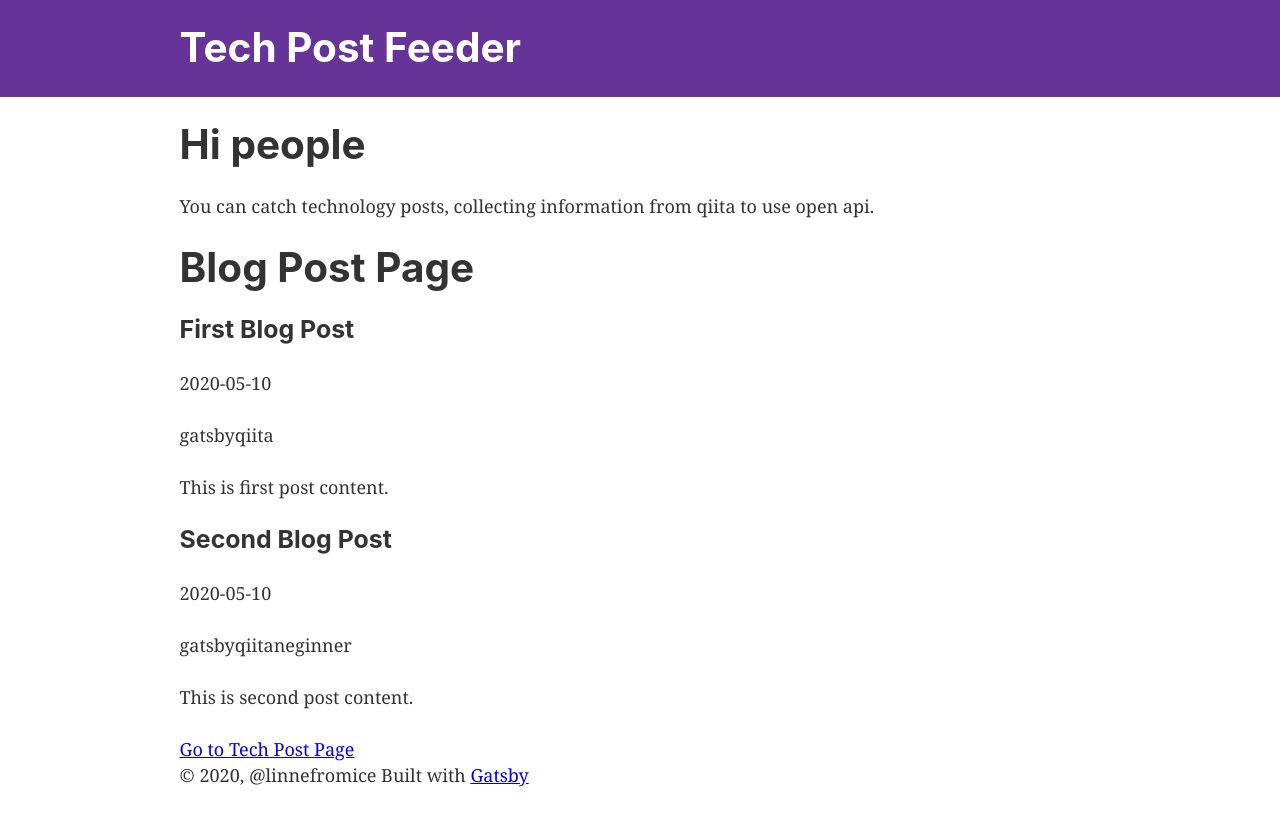
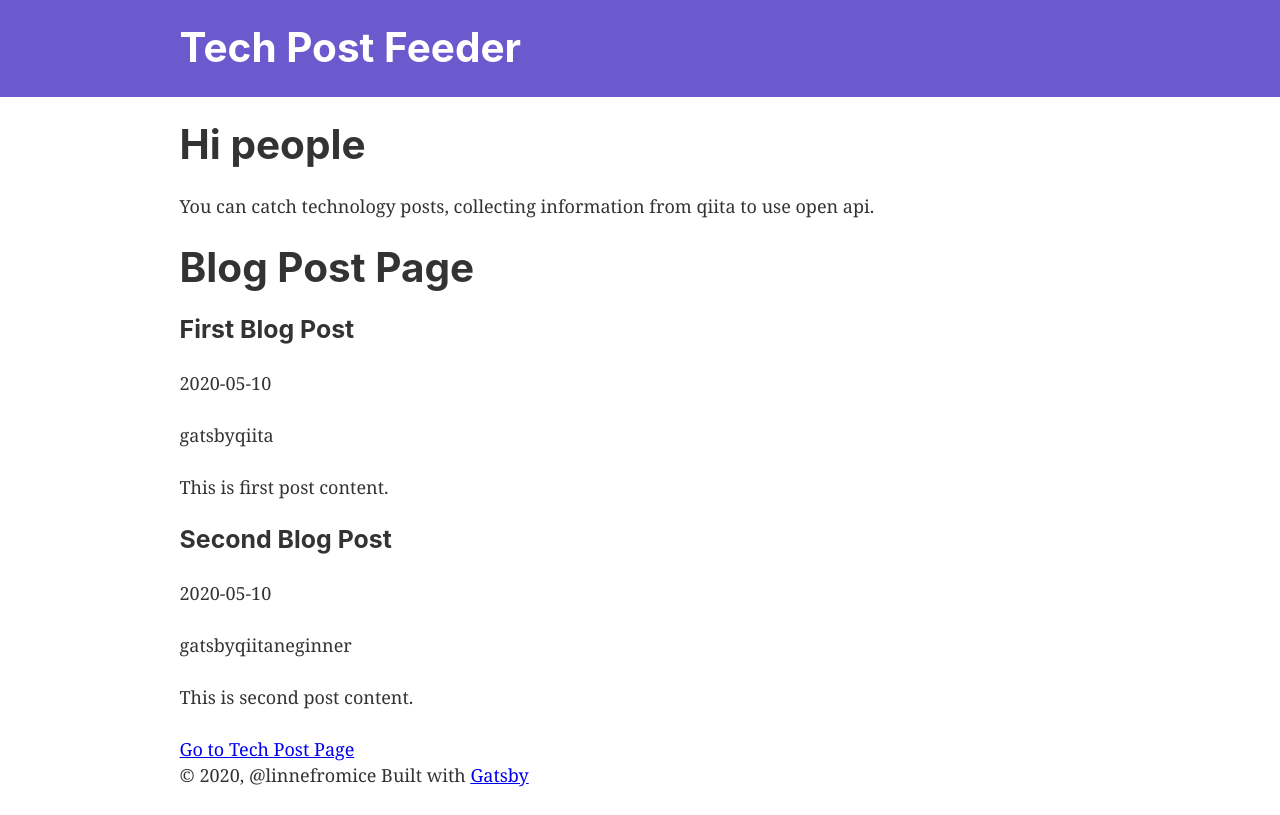
Before and after one commit to linnefromice/techpost_feeder_practice, a Gatsby site in the folder version_gatsby_qiita/: page / in a window 1280 px wide. Built offline with nearby package versions, Linux system fonts and the light colour scheme; Gatsby itself is replaced by a stand-in of ours.

Commit message:
ver gatsby qiita - modify header color

```diff
--- a/version_gatsby_qiita/src/components/header.js
+++ b/version_gatsby_qiita/src/components/header.js
@@ -5,7 +5,7 @@ import React from "react"
 const Header = ({ siteTitle }) => (
   <header
     style={{
-      background: `rebeccapurple`,
+      background: `SlateBlue`,
       marginBottom: `1.45rem`,
     }}
   >
```
